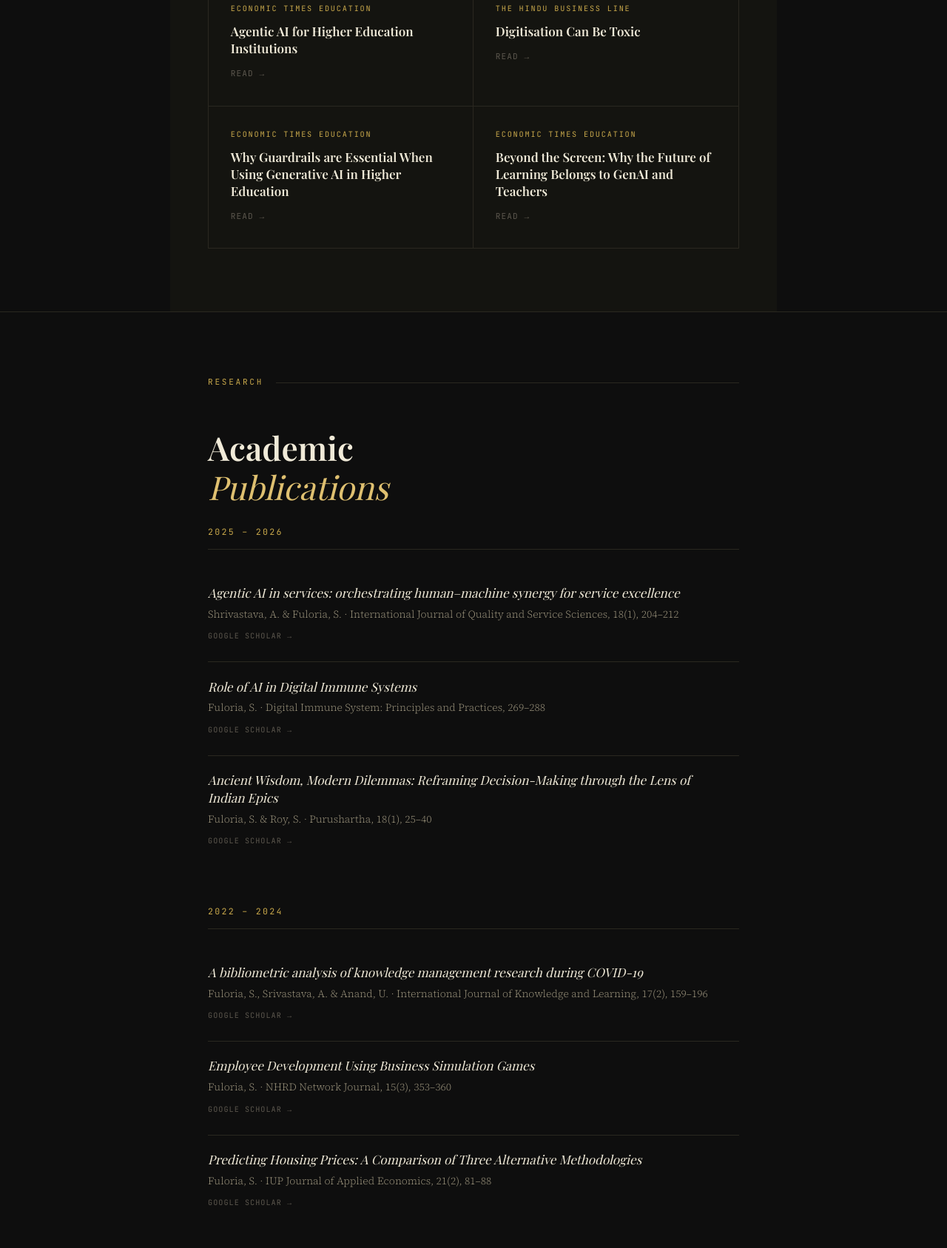
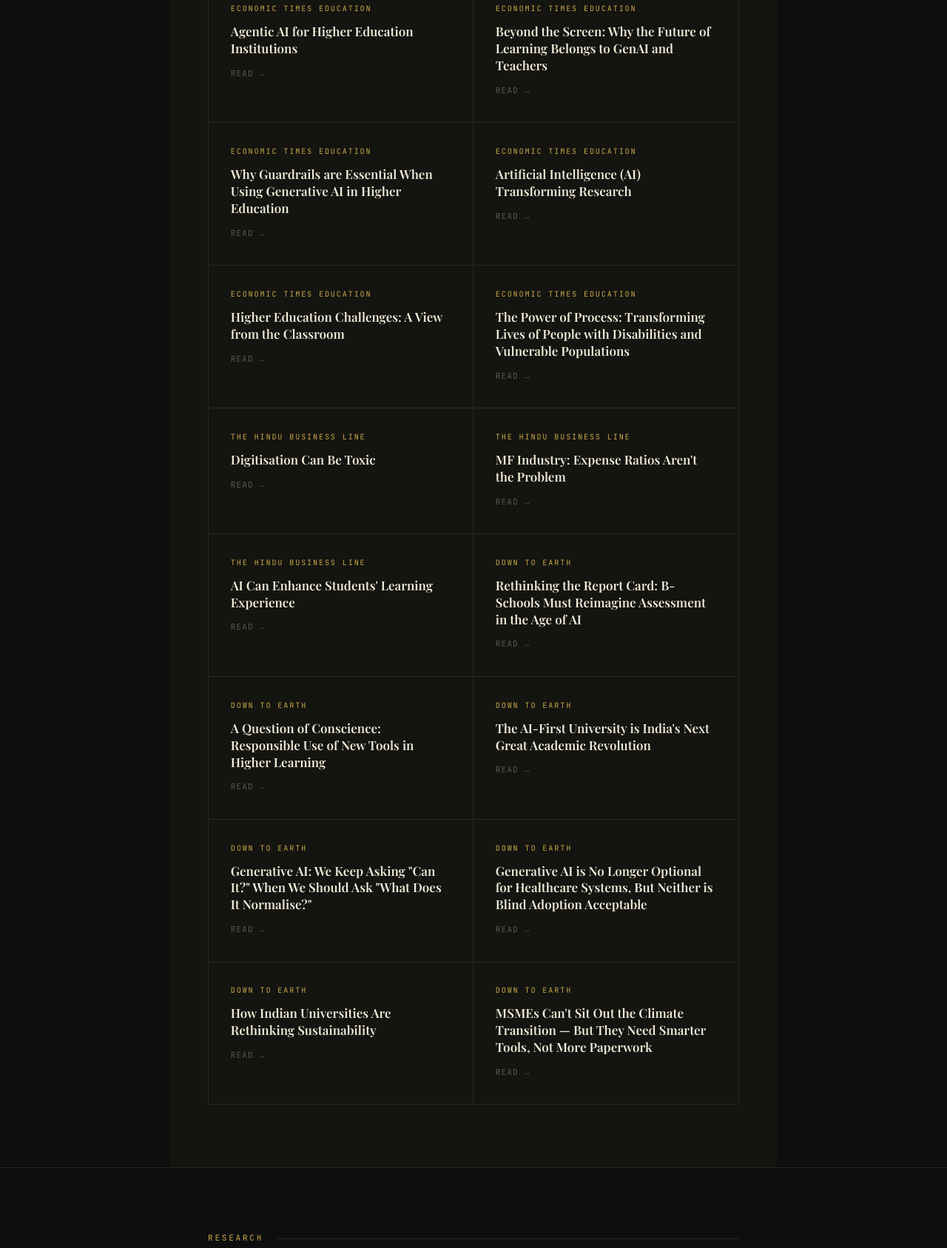
Before and after one commit to sanjayfuloria/sanjayfuloria-website, a plain HTML site: page index.html in a window 1280 px wide. Shown: the part 3100-4787 px from the top of the page at 74% size. Drawn offline with nearby package versions, Linux system fonts and the light colour scheme; a web font is replaced by a local one.

Commit message:
Add all 20 opinion articles across ET, Hindu BL, Down to Earth

```diff
--- a/index.html
+++ b/index.html
@@ -445,7 +445,8 @@
     }
 
     .writing-item:nth-child(even) { border-right: none; }
-    .writing-item:nth-last-child(-n+2) { border-bottom: none; }
+    .writing-item:nth-last-child(-n+2):nth-child(odd),
+    .writing-item:last-child { border-bottom: none; }
     .writing-item:hover { background: var(--ink-3); }
 
     .writing-outlet {
@@ -920,9 +921,9 @@
         <div class="writing-title">Agentic AI for Higher Education Institutions</div>
         <span class="writing-arrow">Read →</span>
       </a>
-      <a href="https://www.thehindubusinessline.com/opinion/digitisation-can-be-toxic/article70925699.ece" target="_blank" rel="noopener" class="writing-item">
-        <div class="writing-outlet">The Hindu Business Line</div>
-        <div class="writing-title">Digitisation Can Be Toxic</div>
+      <a href="https://education.economictimes.indiatimes.com/news/higher-education/beyond-the-screen-why-the-future-of-learning-belongs-to-genai-and-teachers/123691964" target="_blank" rel="noopener" class="writing-item">
+        <div class="writing-outlet">Economic Times Education</div>
+        <div class="writing-title">Beyond the Screen: Why the Future of Learning Belongs to GenAI and Teachers</div>
         <span class="writing-arrow">Read →</span>
       </a>
       <a href="https://education.economictimes.indiatimes.com/blog/why-guardrails-are-essential-when-using-generative-ai-in-higher-education/117775129" target="_blank" rel="noopener" class="writing-item">
@@ -930,9 +931,69 @@
         <div class="writing-title">Why Guardrails are Essential When Using Generative AI in Higher Education</div>
         <span class="writing-arrow">Read →</span>
       </a>
-      <a href="https://education.economictimes.indiatimes.com/news/higher-education/beyond-the-screen-why-the-future-of-learning-belongs-to-genai-and-teachers/123691964" target="_blank" rel="noopener" class="writing-item">
+      <a href="https://education.economictimes.indiatimes.com/blog/artificial-intelligence-ai-transforming-research/115475248" target="_blank" rel="noopener" class="writing-item">
         <div class="writing-outlet">Economic Times Education</div>
-        <div class="writing-title">Beyond the Screen: Why the Future of Learning Belongs to GenAI and Teachers</div>
+        <div class="writing-title">Artificial Intelligence (AI) Transforming Research</div>
+        <span class="writing-arrow">Read →</span>
+      </a>
+      <a href="https://education.economictimes.indiatimes.com/blog/higher-education-challenges-a-view-from-the-classroom/114337263" target="_blank" rel="noopener" class="writing-item">
+        <div class="writing-outlet">Economic Times Education</div>
+        <div class="writing-title">Higher Education Challenges: A View from the Classroom</div>
+        <span class="writing-arrow">Read →</span>
+      </a>
+      <a href="https://education.economictimes.indiatimes.com/blog/the-power-of-process-transforming-lives-of-people-with-disabilities-and-vulnerable-populations/118727166" target="_blank" rel="noopener" class="writing-item">
+        <div class="writing-outlet">Economic Times Education</div>
+        <div class="writing-title">The Power of Process: Transforming Lives of People with Disabilities and Vulnerable Populations</div>
+        <span class="writing-arrow">Read →</span>
+      </a>
+      <a href="https://www.thehindubusinessline.com/opinion/digitisation-can-be-toxic/article70925699.ece" target="_blank" rel="noopener" class="writing-item">
+        <div class="writing-outlet">The Hindu Business Line</div>
+        <div class="writing-title">Digitisation Can Be Toxic</div>
+        <span class="writing-arrow">Read →</span>
+      </a>
+      <a href="https://www.thehindubusinessline.com/opinion/mf-industry-expense-ratios-arent-the-problem/article70446907.ece" target="_blank" rel="noopener" class="writing-item">
+        <div class="writing-outlet">The Hindu Business Line</div>
+        <div class="writing-title">MF Industry: Expense Ratios Aren't the Problem</div>
+        <span class="writing-arrow">Read →</span>
+      </a>
+      <a href="https://www.thehindubusinessline.com/opinion/ai-can-enhance-students-learning-experience/article66289599.ece" target="_blank" rel="noopener" class="writing-item">
+        <div class="writing-outlet">The Hindu Business Line</div>
+        <div class="writing-title">AI Can Enhance Students' Learning Experience</div>
+        <span class="writing-arrow">Read →</span>
+      </a>
+      <a href="https://www.downtoearth.org.in/science-technology/rethinking-the-report-card-b-schools-must-reimagine-assessment-in-the-age-of-ai" target="_blank" rel="noopener" class="writing-item">
+        <div class="writing-outlet">Down to Earth</div>
+        <div class="writing-title">Rethinking the Report Card: B-Schools Must Reimagine Assessment in the Age of AI</div>
+        <span class="writing-arrow">Read →</span>
+      </a>
+      <a href="https://www.downtoearth.org.in/science-technology/a-question-of-conscience-responsible-use-of-new-tools-in-higher-learning-is-at-its-core-about-what-we-believe-education-is-for" target="_blank" rel="noopener" class="writing-item">
+        <div class="writing-outlet">Down to Earth</div>
+        <div class="writing-title">A Question of Conscience: Responsible Use of New Tools in Higher Learning</div>
+        <span class="writing-arrow">Read →</span>
+      </a>
+      <a href="https://www.downtoearth.org.in/science-technology/the-ai-first-university-is-indias-next-great-academic-revolution" target="_blank" rel="noopener" class="writing-item">
+        <div class="writing-outlet">Down to Earth</div>
+        <div class="writing-title">The AI-First University is India's Next Great Academic Revolution</div>
+        <span class="writing-arrow">Read →</span>
+      </a>
+      <a href="https://www.downtoearth.org.in/science-technology/generative-ai-we-keep-asking-can-it-when-we-should-ask-what-does-it-normalise" target="_blank" rel="noopener" class="writing-item">
+        <div class="writing-outlet">Down to Earth</div>
+        <div class="writing-title">Generative AI: We Keep Asking "Can It?" When We Should Ask "What Does It Normalise?"</div>
+        <span class="writing-arrow">Read →</span>
+      </a>
+      <a href="https://www.downtoearth.org.in/science-technology/generative-ai-is-no-longer-optional-for-healthcare-systems-but-neither-is-blind-adoption-acceptable" target="_blank" rel="noopener" class="writing-item">
+        <div class="writing-outlet">Down to Earth</div>
+        <div class="writing-title">Generative AI is No Longer Optional for Healthcare Systems, But Neither is Blind Adoption Acceptable</div>
+        <span class="writing-arrow">Read →</span>
+      </a>
+      <a href="https://www.downtoearth.org.in/environment/how-indian-universities-are-rethinking-sustainability" target="_blank" rel="noopener" class="writing-item">
+        <div class="writing-outlet">Down to Earth</div>
+        <div class="writing-title">How Indian Universities Are Rethinking Sustainability</div>
+        <span class="writing-arrow">Read →</span>
+      </a>
+      <a href="https://www.downtoearth.org.in/climate-change/msmes-cant-sit-out-the-climate-transitionbut-they-need-smarter-tools-not-more-paperwork" target="_blank" rel="noopener" class="writing-item">
+        <div class="writing-outlet">Down to Earth</div>
+        <div class="writing-title">MSMEs Can't Sit Out the Climate Transition — But They Need Smarter Tools, Not More Paperwork</div>
         <span class="writing-arrow">Read →</span>
       </a>
     </div>
```
